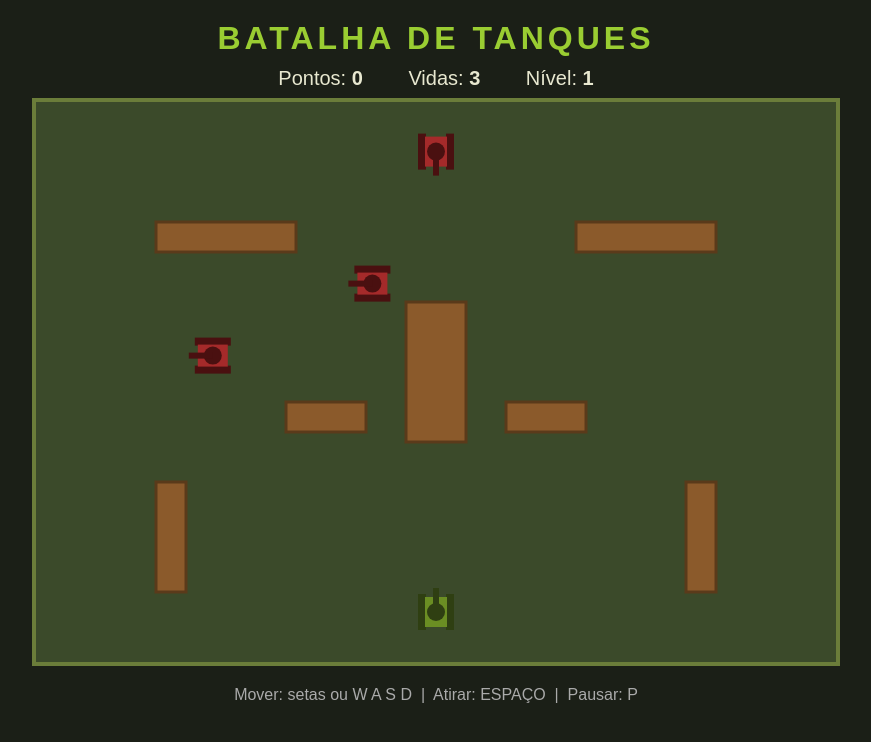
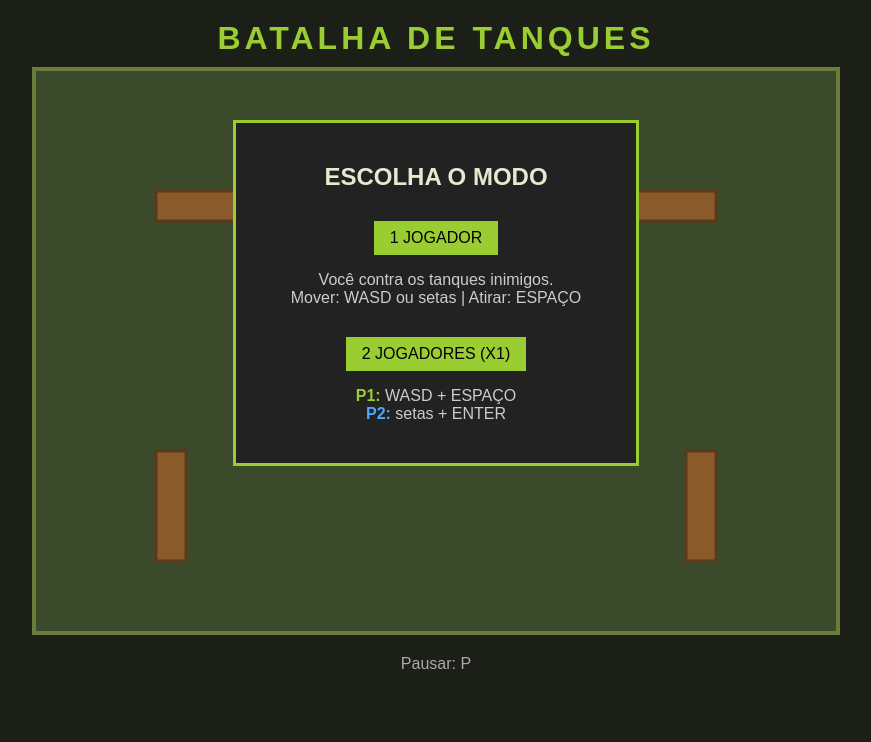
Before and after one commit to marcio1878/jogo-tanque, a Flask app: page / in a window 1280 px wide. Shown: the top 742 px of the page, without its empty margins (204-1075 px from the left). Run offline with Flask 3, Linux system fonts and the light colour scheme.

Commit message:
Adiciona menu e modo 2 jogadores (X1)

```diff
--- a/static/estilo.css
+++ b/static/estilo.css
@@ -31,8 +31,8 @@ canvas {
     color: #aaa;
 }
 
-/* Caixa de fim de jogo, fica por cima do jogo */
-#fimDeJogo {
+/* Caixas de menu e fim de jogo, ficam por cima do jogo */
+.caixa {
     position: absolute;
     top: 120px;
     left: 50%;
@@ -43,17 +43,27 @@ canvas {
     width: 320px;
 }
 
-#fimDeJogo h2 {
+.vermelho {
     color: #ff5555;
 }
 
-#fimDeJogo input {
+.verde {
+    color: #9acd32;
+    font-weight: bold;
+}
+
+.azul {
+    color: #4da6ff;
+    font-weight: bold;
+}
+
+.caixa input {
     padding: 8px;
     font-size: 16px;
     width: 200px;
 }
 
-#fimDeJogo button {
+.caixa button {
     margin-top: 10px;
     padding: 8px 16px;
     font-size: 16px;
@@ -69,3 +79,8 @@ canvas {
 .escondido {
     display: none;
 }
+
+.caixa p {
+    color: #ccc;
+    margin-bottom: 20px;
+}
--- a/static/jogo.js
+++ b/static/jogo.js
@@ -1,6 +1,9 @@
 // ==========================================
 //  BATALHA DE TANQUES - lógica do jogo
 //  Roda no navegador de quem acessa o site.
+//
+//  Modo 1 jogador: você contra tanques inimigos
+//  Modo 2 jogadores: X1 entre P1 (WASD) e P2 (setas)
 // ==========================================
 
 // Pegando o canvas (a "tela" onde desenhamos o jogo)
@@ -11,15 +14,41 @@ const LARGURA = tela.width;
 const ALTURA = tela.height;
 const TAMANHO_TANQUE = 36;
 
+// ----- Teclas de cada jogador -----
+// No modo 1 jogador dá para usar WASD ou as setas
+const CONTROLE_SOLO = {
+    cima: ["KeyW", "ArrowUp"],
+    baixo: ["KeyS", "ArrowDown"],
+    esquerda: ["KeyA", "ArrowLeft"],
+    direita: ["KeyD", "ArrowRight"],
+    tiro: ["Space"]
+};
+
+const CONTROLE_P1 = {
+    cima: ["KeyW"],
+    baixo: ["KeyS"],
+    esquerda: ["KeyA"],
+    direita: ["KeyD"],
+    tiro: ["Space"]
+};
+
+const CONTROLE_P2 = {
+    cima: ["ArrowUp"],
+    baixo: ["ArrowDown"],
+    esquerda: ["ArrowLeft"],
+    direita: ["ArrowRight"],
+    tiro: ["Enter", "NumpadEnter"]
+};
+
 // ----- Variáveis do jogo -----
-let jogador;
-let inimigos;
-let tiros;
-let explosoes;
+let modo = 1;        // 1 ou 2 jogadores
+let jogadores = [];  // lista com 1 ou 2 tanques de jogador
+let inimigos = [];
+let tiros = [];
+let explosoes = [];
 let pontos;
-let vidas;
 let nivel;
-let estado;          // "jogando", "pausado" ou "fim"
+let estado = "menu"; // "menu", "jogando", "pausado" ou "fim"
 let tempoProximoInimigo;
 
 // Guarda quais teclas estão apertadas agora
@@ -45,29 +74,66 @@ const pontosDeEntrada = [
 
 
 // ==========================================
+//  Criar um tanque de jogador
+// ==========================================
+function criarJogador(nome, x, y, angulo, corCorpo, corEsteira, controle) {
+    return {
+        nome: nome,
+        x: x,
+        y: y,
+        angulo: angulo,
+        velocidade: 2.5,
+        vidas: 3,
+        recargaTiro: 0,     // tempo até poder atirar de novo
+        invencivel: 0,      // tempo piscando depois de levar tiro
+        corCorpo: corCorpo,
+        corEsteira: corEsteira,
+        controle: controle
+    };
+}
+
+
+// ==========================================
 //  Começar / reiniciar o jogo
 // ==========================================
-function iniciarJogo() {
-    jogador = {
-        x: 400,
-        y: 510,
-        angulo: -Math.PI / 2,   // virado para cima
-        velocidade: 2.5,
-        recargaTiro: 0,         // tempo até poder atirar de novo
-        invencivel: 0           // tempo piscando depois de levar tiro
-    };
+function iniciarJogo(modoEscolhido) {
+    modo = modoEscolhido;
+
+    if (modo === 1) {
+        jogadores = [
+            criarJogador("Você", 400, 510, -Math.PI / 2, "#6b8e23", "#2f3f12", CONTROLE_SOLO)
+        ];
+    } else {
+        // P1 começa embaixo à esquerda, P2 em cima à direita
+        jogadores = [
+            criarJogador("P1", 60, 510, -Math.PI / 2, "#6b8e23", "#2f3f12", CONTROLE_P1),
+            criarJogador("P2", 740, 50, Math.PI / 2, "#1e6fbf", "#0d2f52", CONTROLE_P2)
+        ];
+    }
 
     inimigos = [];
     tiros = [];
     explosoes = [];
     pontos = 0;
-    vidas = 3;
     nivel = 1;
     tempoProximoInimigo = 60;
     estado = "jogando";
 
+    esconderCaixas();
+    atualizarPainel();
+}
+
+function esconderCaixas() {
+    document.getElementById("menu").classList.add("escondido");
     document.getElementById("fimDeJogo").classList.add("escondido");
-    atualizarPainel();
+    document.getElementById("fimX1").classList.add("escondido");
+}
+
+function voltarAoMenu() {
+    estado = "menu";
+    esconderCaixas();
+    document.getElementById("menu").classList.remove("escondido");
+    document.getElementById("painel").textContent = "";
 }
 
 
@@ -82,23 +148,45 @@ document.addEventListener("keydown", function (evento) {
 
     teclas[evento.code] = true;
 
-    if (evento.code === "KeyP" && estado !== "fim") {
+    // No menu dá para escolher apertando 1 ou 2
+    if (estado === "menu") {
+        if (evento.code === "Digit1" || evento.code === "Numpad1") {
+            iniciarJogo(1);
+        }
+        if (evento.code === "Digit2" || evento.code === "Numpad2") {
+            iniciarJogo(2);
+        }
+    }
+
+    if (evento.code === "KeyP") {
         if (estado === "jogando") {
             estado = "pausado";
-        } else {
+        } else if (estado === "pausado") {
             estado = "jogando";
         }
     }
 
-    // Impede a página de rolar com as setas e o espaço
-    if (evento.code === "Space" || evento.code.startsWith("Arrow")) {
+    // Impede a página de rolar e o Enter de apertar botões durante o jogo
+    if (estado === "jogando" || estado === "pausado") {
+        if (evento.code === "Space" || evento.code === "Enter" || evento.code.startsWith("Arrow")) {
             evento.preventDefault();
+        }
     }
 });
 
 document.addEventListener("keyup", function (evento) {
     teclas[evento.code] = false;
 });
+
+// Verifica se alguma tecla da lista está apertada
+function apertou(listaDeTeclas) {
+    for (let i = 0; i < listaDeTeclas.length; i++) {
+        if (teclas[listaDeTeclas[i]]) {
+            return true;
+        }
+    }
+    return false;
+}
 
 
 // ==========================================
@@ -145,7 +233,7 @@ function posicaoLivre(tanque, x, y) {
     }
 
     // Bateu em outro tanque?
-    const todos = inimigos.concat([jogador]);
+    const todos = inimigos.concat(jogadores);
     for (let i = 0; i < todos.length; i++) {
         if (todos[i] !== tanque && colide(r, retanguloDoTanque(todos[i]))) {
             return false;
@@ -159,17 +247,18 @@ function posicaoLivre(tanque, x, y) {
 // ==========================================
 //  Tiros
 // ==========================================
-function atirar(tanque, doJogador) {
+// "dono" é quem atirou: um jogador ou null (inimigo)
+function atirar(tanque, dono) {
     // O tiro sai da ponta do canhão
     const ponta = TAMANHO_TANQUE / 2 + 6;
-    const velocidadeTiro = doJogador ? 7 : 4;
+    const velocidadeTiro = dono !== null ? 7 : 4;
 
     tiros.push({
         x: tanque.x + Math.cos(tanque.angulo) * ponta,
         y: tanque.y + Math.sin(tanque.angulo) * ponta,
         vx: Math.cos(tanque.angulo) * velocidadeTiro,
         vy: Math.sin(tanque.angulo) * velocidadeTiro,
-        doJogador: doJogador
+        dono: dono
     });
 }
 
@@ -179,20 +268,26 @@ function criarExplosao(x, y, cor) {
 
 
 // ==========================================
-//  Atualizar o jogador
+//  Atualizar os jogadores
 // ==========================================
-function atualizarJogador() {
+function atualizarJogador(jogador) {
+    // Jogador sem vidas não se mexe mais
+    if (jogador.vidas <= 0) {
+        return;
+    }
+
+    const c = jogador.controle;
     let dx = 0;
     let dy = 0;
 
     // Só anda em uma direção por vez (como os jogos de tanque antigos)
-    if (teclas["ArrowUp"] || teclas["KeyW"]) {
+    if (apertou(c.cima)) {
         dy = -1;
-    } else if (teclas["ArrowDown"] || teclas["KeyS"]) {
+    } else if (apertou(c.baixo)) {
         dy = 1;
-    } else if (teclas["ArrowLeft"] || teclas["KeyA"]) {
+    } else if (apertou(c.esquerda)) {
         dx = -1;
-    } else if (teclas["ArrowRight"] || teclas["KeyD"]) {
+    } else if (apertou(c.direita)) {
         dx = 1;
     }
 
@@ -213,8 +308,8 @@ function atualizarJogador() {
     if (jogador.recargaTiro > 0) {
         jogador.recargaTiro--;
     }
-    if (teclas["Space"] && jogador.recargaTiro === 0) {
-        atirar(jogador, true);
+    if (apertou(c.tiro) && jogador.recargaTiro === 0) {
+        atirar(jogador, jogador);
         jogador.recargaTiro = 20;   // espera 20 quadros para o próximo tiro
     }
 
@@ -225,7 +320,7 @@ function atualizarJogador() {
 
 
 // ==========================================
-//  Inimigos
+//  Inimigos (só no modo 1 jogador)
 // ==========================================
 function criarInimigo() {
     // Escolhe um ponto de entrada aleatório
@@ -251,10 +346,11 @@ function criarInimigo() {
 // Na maioria das vezes ele vai na direção do jogador.
 function escolherDirecao(inimigo) {
     const direcoes = [0, Math.PI / 2, Math.PI, -Math.PI / 2]; // direita, baixo, esquerda, cima
+    const alvo = jogadores[0];
 
     if (Math.random() < 0.6) {
-        const distX = jogador.x - inimigo.x;
-        const distY = jogador.y - inimigo.y;
+        const distX = alvo.x - inimigo.x;
+        const distY = alvo.y - inimigo.y;
 
         if (Math.abs(distX) > Math.abs(distY)) {
             inimigo.angulo = distX > 0 ? 0 : Math.PI;
@@ -301,7 +397,7 @@ function atualizarInimigos() {
         // Atira de tempos em tempos
         inimigo.recargaTiro--;
         if (inimigo.recargaTiro <= 0) {
-            atirar(inimigo, false);
+            atirar(inimigo, null);
             inimigo.recargaTiro = Math.max(50, 130 - nivel * 10) + Math.floor(Math.random() * 60);
         }
     }
@@ -328,14 +424,14 @@ function atualizarTiros() {
 
         // Bateu na parede
         for (let p = 0; p < paredes.length; p++) {
-            if (colide(retTiro, paredes[p])) {
+            if (!remover && colide(retTiro, paredes[p])) {
                 remover = true;
                 criarExplosao(tiro.x, tiro.y, "#aaaaaa");
             }
         }
 
-        if (tiro.doJogador) {
-            // Tiro do jogador acertou um inimigo?
+        // Tiro de jogador acertou um inimigo? (modo 1)
+        if (tiro.dono !== null) {
             for (let j = inimigos.length - 1; j >= 0; j--) {
                 if (!remover && colide(retTiro, retanguloDoTanque(inimigos[j]))) {
                     criarExplosao(inimigos[j].x, inimigos[j].y, "#ff8800");
@@ -346,12 +442,17 @@ function atualizarTiros() {
                     atualizarPainel();
                 }
             }
-        } else {
-            // Tiro do inimigo acertou o jogador?
-            if (!remover && colide(retTiro, retanguloDoTanque(jogador))) {
+        }
+
+        // Tiro acertou algum jogador?
+        for (let j = 0; j < jogadores.length; j++) {
+            const jogador = jogadores[j];
+            // O tiro não acerta quem atirou
+            if (!remover && tiro.dono !== jogador && jogador.vidas > 0 &&
+                colide(retTiro, retanguloDoTanque(jogador))) {
                 remover = true;
                 if (jogador.invencivel === 0) {
-                    jogadorAtingido();
+                    jogadorAtingido(jogador);
                 }
             }
         }
@@ -362,13 +463,13 @@ function atualizarTiros() {
     }
 }
 
-function jogadorAtingido() {
+function jogadorAtingido(jogador) {
     criarExplosao(jogador.x, jogador.y, "#ff3333");
-    vidas--;
+    jogador.vidas--;
     atualizarPainel();
 
-    if (vidas <= 0) {
-        fimDeJogo();
+    if (jogador.vidas <= 0) {
+        fimDeJogo(jogador);
     } else {
         jogador.invencivel = 120;   // 2 segundos piscando
     }
@@ -430,10 +531,26 @@ function desenhar() {
         ctx.strokeRect(p.x, p.y, p.w, p.h);
     }
 
-    // Jogador (pisca quando está invencível)
-    const piscando = jogador.invencivel > 0 && Math.floor(jogador.invencivel / 6) % 2 === 0;
-    if (!piscando && estado !== "fim") {
-        desenharTanque(jogador, "#6b8e23", "#2f3f12");
+    // No menu só desenha o mapa
+    if (estado === "menu") {
+        return;
+    }
+
+    // Jogadores (piscam quando estão invencíveis)
+    for (let i = 0; i < jogadores.length; i++) {
+        const j = jogadores[i];
+        const piscando = j.invencivel > 0 && Math.floor(j.invencivel / 6) % 2 === 0;
+        if (!piscando && j.vidas > 0) {
+            desenharTanque(j, j.corCorpo, j.corEsteira);
+
+            // No X1 escreve P1 / P2 em cima do tanque
+            if (modo === 2) {
+                ctx.fillStyle = "white";
+                ctx.font = "bold 14px Arial";
+                ctx.textAlign = "center";
+                ctx.fillText(j.nome, j.x, j.y - 24);
+            }
+        }
     }
 
     // Inimigos
@@ -445,7 +562,13 @@ function desenhar() {
     for (let i = 0; i < tiros.length; i++) {
         ctx.beginPath();
         ctx.arc(tiros[i].x, tiros[i].y, 4, 0, Math.PI * 2);
-        ctx.fillStyle = tiros[i].doJogador ? "#ffff66" : "#ff6666";
+        if (tiros[i].dono === null) {
+            ctx.fillStyle = "#ff6666";       // tiro de inimigo
+        } else if (tiros[i].dono.nome === "P2") {
+            ctx.fillStyle = "#66ccff";       // tiro do P2
+        } else {
+            ctx.fillStyle = "#ffff66";       // tiro do P1 / solo
+        }
         ctx.fill();
     }
 
@@ -471,23 +594,56 @@ function desenhar() {
 }
 
 function atualizarPainel() {
-    document.getElementById("pontos").textContent = pontos;
-    document.getElementById("vidas").textContent = vidas;
-    document.getElementById("nivel").textContent = nivel;
+    const painel = document.getElementById("painel");
+
+    if (modo === 1) {
+        painel.innerHTML =
+            "Pontos: <b>" + pontos + "</b> &nbsp;&nbsp; " +
+            "Vidas: <b>" + jogadores[0].vidas + "</b> &nbsp;&nbsp; " +
+            "Nível: <b>" + nivel + "</b>";
+    } else {
+        painel.innerHTML =
+            "<span class='verde'>P1</span> Vidas: <b>" + jogadores[0].vidas + "</b>" +
+            " &nbsp;&nbsp; X &nbsp;&nbsp; " +
+            "<span class='azul'>P2</span> Vidas: <b>" + jogadores[1].vidas + "</b>";
+    }
 }
 
 
 // ==========================================
-//  Fim de jogo e ranking (conversa com o Flask)
+//  Fim de jogo
 // ==========================================
-function fimDeJogo() {
+function fimDeJogo(perdedor) {
     estado = "fim";
+
+    if (modo === 1) {
         document.getElementById("pontosFinal").textContent = pontos;
         document.getElementById("fimDeJogo").classList.remove("escondido");
         document.getElementById("botaoSalvar").disabled = false;
         document.getElementById("nome").focus();
         carregarRanking();
+    } else {
+        // Quem venceu é o outro jogador
+        let vencedor = jogadores[0];
+        if (perdedor === jogadores[0]) {
+            vencedor = jogadores[1];
         }
+        const texto = document.getElementById("textoVencedor");
+        if (vencedor.nome === "P1") {
+            texto.textContent = "JOGADOR 1 VENCEU!";
+            texto.className = "verde";
+        } else {
+            texto.textContent = "JOGADOR 2 VENCEU!";
+            texto.className = "azul";
+        }
+        document.getElementById("fimX1").classList.remove("escondido");
+    }
+}
+
+
+// ==========================================
+//  Ranking (conversa com o Flask) - só no modo 1
+// ==========================================
 
 // Pede o ranking para o servidor (rota /ranking do app.py)
 function carregarRanking() {
@@ -518,10 +674,38 @@ document.getElementById("botaoSalvar").addEventListener("click", function () {
     });
 });
 
+
+// ==========================================
+//  Botões
+// ==========================================
+document.getElementById("botao1Jogador").addEventListener("click", function () {
+    this.blur();
+    iniciarJogo(1);
+});
+
+document.getElementById("botao2Jogadores").addEventListener("click", function () {
+    this.blur();
+    iniciarJogo(2);
+});
+
 document.getElementById("botaoJogar").addEventListener("click", function () {
-    document.getElementById("nome").blur();
-    iniciarJogo();
+    this.blur();
+    iniciarJogo(1);
 });
+
+document.getElementById("botaoRevanche").addEventListener("click", function () {
+    this.blur();
+    iniciarJogo(2);
+});
+
+// Os dois botões "Menu" (fim do modo 1 e fim do X1)
+const botoesMenu = document.getElementsByClassName("botaoMenu");
+for (let i = 0; i < botoesMenu.length; i++) {
+    botoesMenu[i].addEventListener("click", function () {
+        this.blur();
+        voltarAoMenu();
+    });
+}
 
 
 // ==========================================
@@ -529,8 +713,12 @@ document.getElementById("botaoJogar").addEventListener("click", function () {
 // ==========================================
 function loop() {
     if (estado === "jogando") {
-        atualizarJogador();
+        for (let i = 0; i < jogadores.length; i++) {
+            atualizarJogador(jogadores[i]);
+        }
+        if (modo === 1) {
             atualizarInimigos();
+        }
         atualizarTiros();
     }
     atualizarExplosoes();
@@ -539,5 +727,4 @@ function loop() {
     requestAnimationFrame(loop);
 }
 
-iniciarJogo();
 loop();
--- a/templates/index.html
+++ b/templates/index.html
@@ -8,26 +8,43 @@
 <body>
     <h1>BATALHA DE TANQUES</h1>
 
-    <div id="painel">
-        <span>Pontos: <b id="pontos">0</b></span>
-        <span>Vidas: <b id="vidas">3</b></span>
-        <span>Nível: <b id="nivel">1</b></span>
-    </div>
+    <!-- O texto do painel é preenchido pelo jogo.js -->
+    <div id="painel"></div>
 
     <canvas id="tela" width="800" height="560"></canvas>
 
-    <!-- Tela que aparece quando o jogador perde -->
-    <div id="fimDeJogo" class="escondido">
-        <h2>FIM DE JOGO</h2>
+    <!-- Menu inicial: escolher 1 ou 2 jogadores -->
+    <div id="menu" class="caixa">
+        <h2>ESCOLHA O MODO</h2>
+        <button id="botao1Jogador">1 JOGADOR</button>
+        <p>Você contra os tanques inimigos.<br>Mover: WASD ou setas | Atirar: ESPAÇO</p>
+        <button id="botao2Jogadores">2 JOGADORES (X1)</button>
+        <p>
+            <span class="verde">P1:</span> WASD + ESPAÇO<br>
+            <span class="azul">P2:</span> setas + ENTER
+        </p>
+    </div>
+
+    <!-- Fim de jogo no modo 1 jogador -->
+    <div id="fimDeJogo" class="caixa escondido">
+        <h2 class="vermelho">FIM DE JOGO</h2>
         <p>Você fez <b id="pontosFinal">0</b> pontos</p>
         <input id="nome" type="text" maxlength="15" placeholder="Digite seu nome">
         <button id="botaoSalvar">Salvar no ranking</button>
         <h3>Ranking</h3>
         <ol id="listaRanking"></ol>
         <button id="botaoJogar">Jogar de novo</button>
+        <button class="botaoMenu">Menu</button>
     </div>
 
-    <p class="ajuda">Mover: setas ou W A S D &nbsp;|&nbsp; Atirar: ESPAÇO &nbsp;|&nbsp; Pausar: P</p>
+    <!-- Fim de jogo no modo 2 jogadores -->
+    <div id="fimX1" class="caixa escondido">
+        <h2 id="textoVencedor">JOGADOR 1 VENCEU!</h2>
+        <button id="botaoRevanche">Revanche</button>
+        <button class="botaoMenu">Menu</button>
+    </div>
+
+    <p class="ajuda">Pausar: P</p>
 
     <script src="/static/jogo.js"></script>
 </body>
```
Also changed, not shown: README.md. Lines whose indentation alone changed are shown as unchanged.
